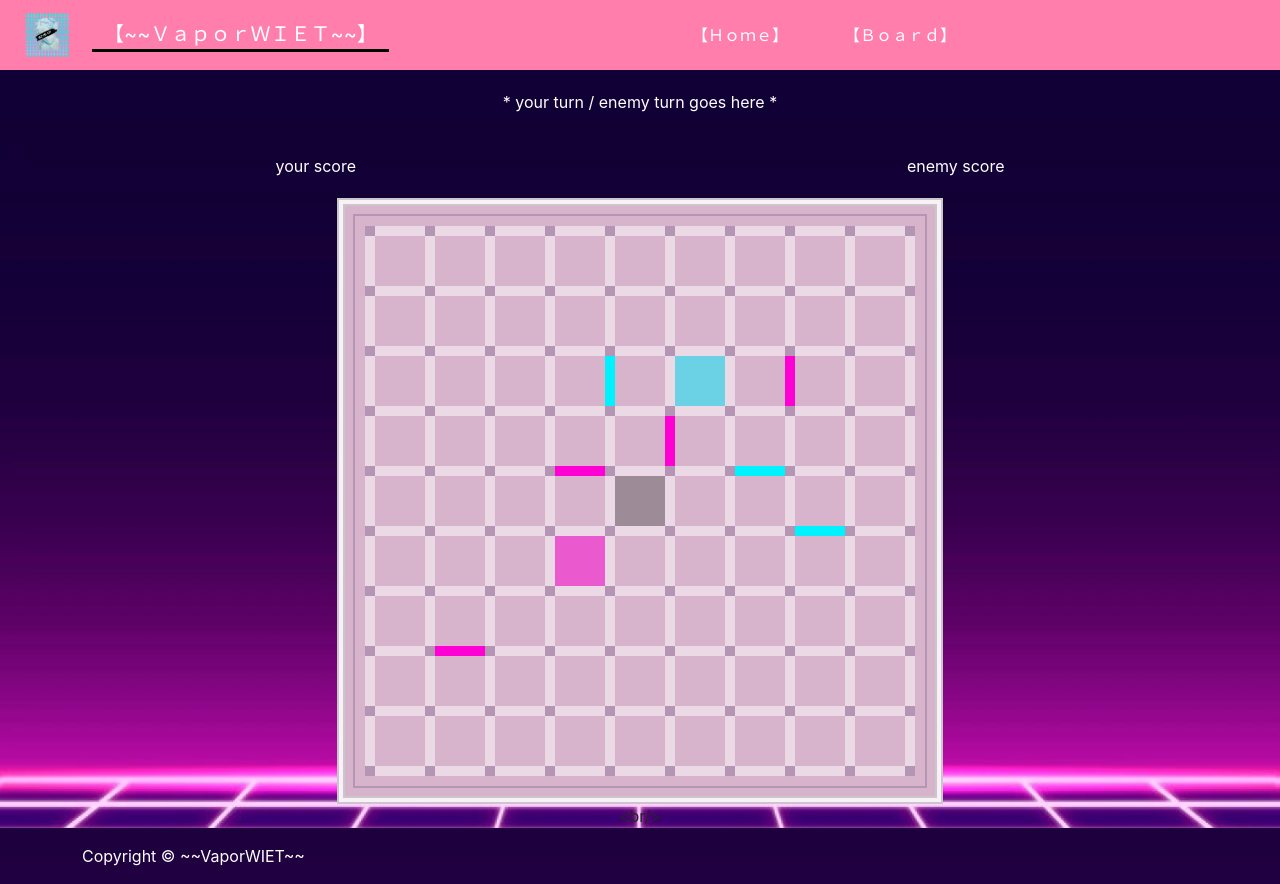
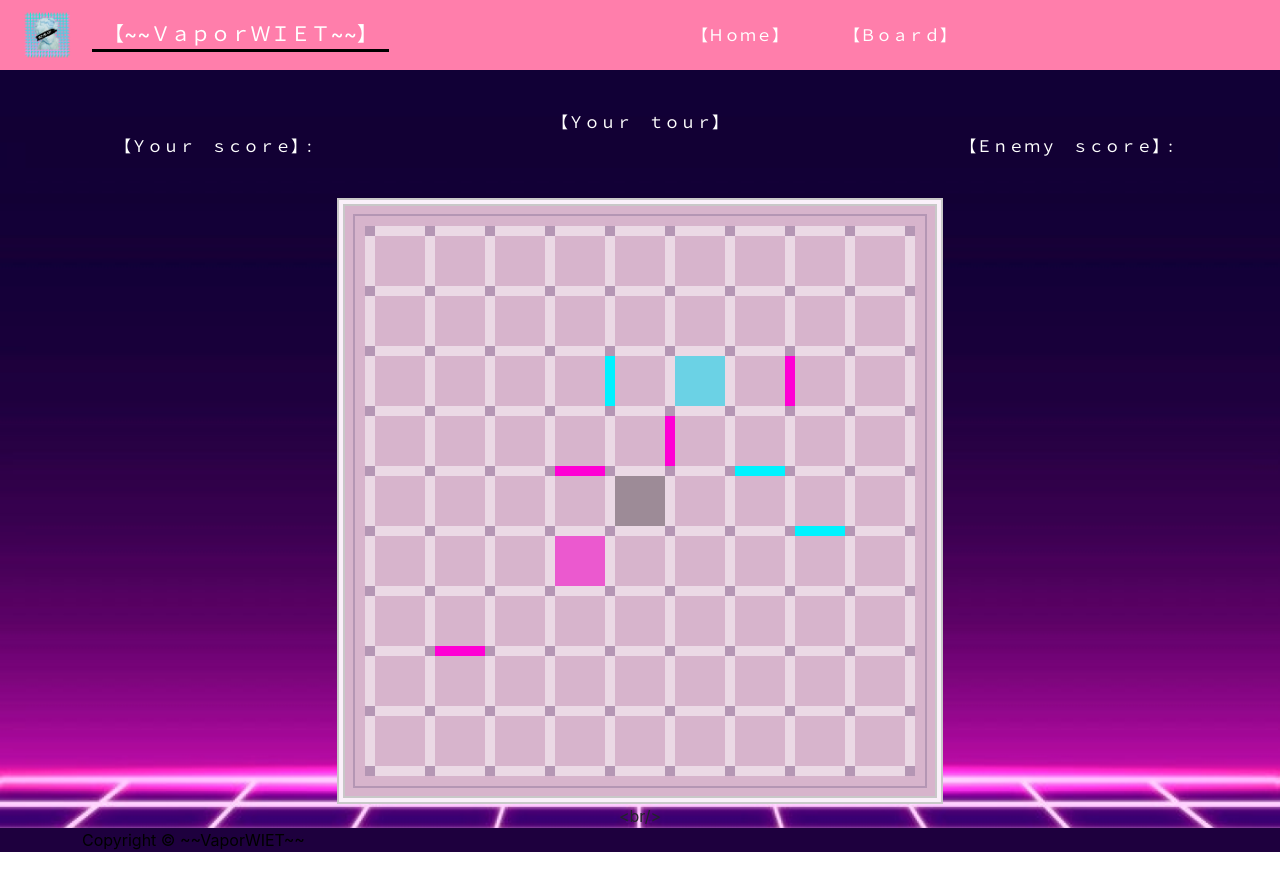
Before and after one commit to dimamik/Hackathon-IO, a React (Vite) app in the folder client/: page /board in a window 1280 px wide. After the commit the page ends 852 px from the top, so only its background shows below. Built offline with nearby package versions, Linux system fonts and the light colour scheme.

Commit message:
Stats panel

```diff
--- a/client/src/components/Footer.tsx
+++ b/client/src/components/Footer.tsx
@@ -7,7 +7,7 @@ function Footer() {
         <footer>
             <Container>
                 <Row>
-                    <Col className='text-center py-3'>
+                    <Col className='footer'>
                         Copyright &copy; ~~VaporWIET~~
                     </Col>
                 </Row>
--- a/client/src/components/Header.css
+++ b/client/src/components/Header.css
@@ -26,3 +26,8 @@ a {
 .appTitle {
     border-bottom: 3px solid black;
 }
+
+.footer {
+    color: black;
+    text-align: center;
+}
--- a/client/src/screen/BoardScreen.tsx
+++ b/client/src/screen/BoardScreen.tsx
@@ -3,22 +3,13 @@ import { MapContext } from '../context/Context';
 import Board from '../components/Board'
 import { mapStateMock } from '../types/BoardTypes';
 import './BoardScreen.css'
+import PlayerStats from '../components/Statistics/PlayerStats';
 
 function BoardScreen() {
   const {setMapState} = useContext(MapContext)
   return (
     <div className='board-container'>
-      <div className='turn-info-container'>
-        * your turn / enemy turn goes here *
-      </div>
-      <div className='stats-container'>
-        <div className='player-score-container'>
-          your score
-        </div>
-        <div className='player-score-container'>
-          enemy score
-        </div>
-      </div>
+      <PlayerStats />
       <div className='grey-border'>
         <div className='white-border'>
           <div className='grey-border'>
--- a/client/src/screen/HomeScreen.tsx
+++ b/client/src/screen/HomeScreen.tsx
@@ -1,11 +1,9 @@
 import React, { useContext } from 'react';
-import PlayerStats from '../components/Statistics/PlayerStats';
 import { MapContext } from '../context/Context';
 
 function HomeScreen() {
   return (
     <div>
-      <PlayerStats />
     </div>
   );
 }
```
